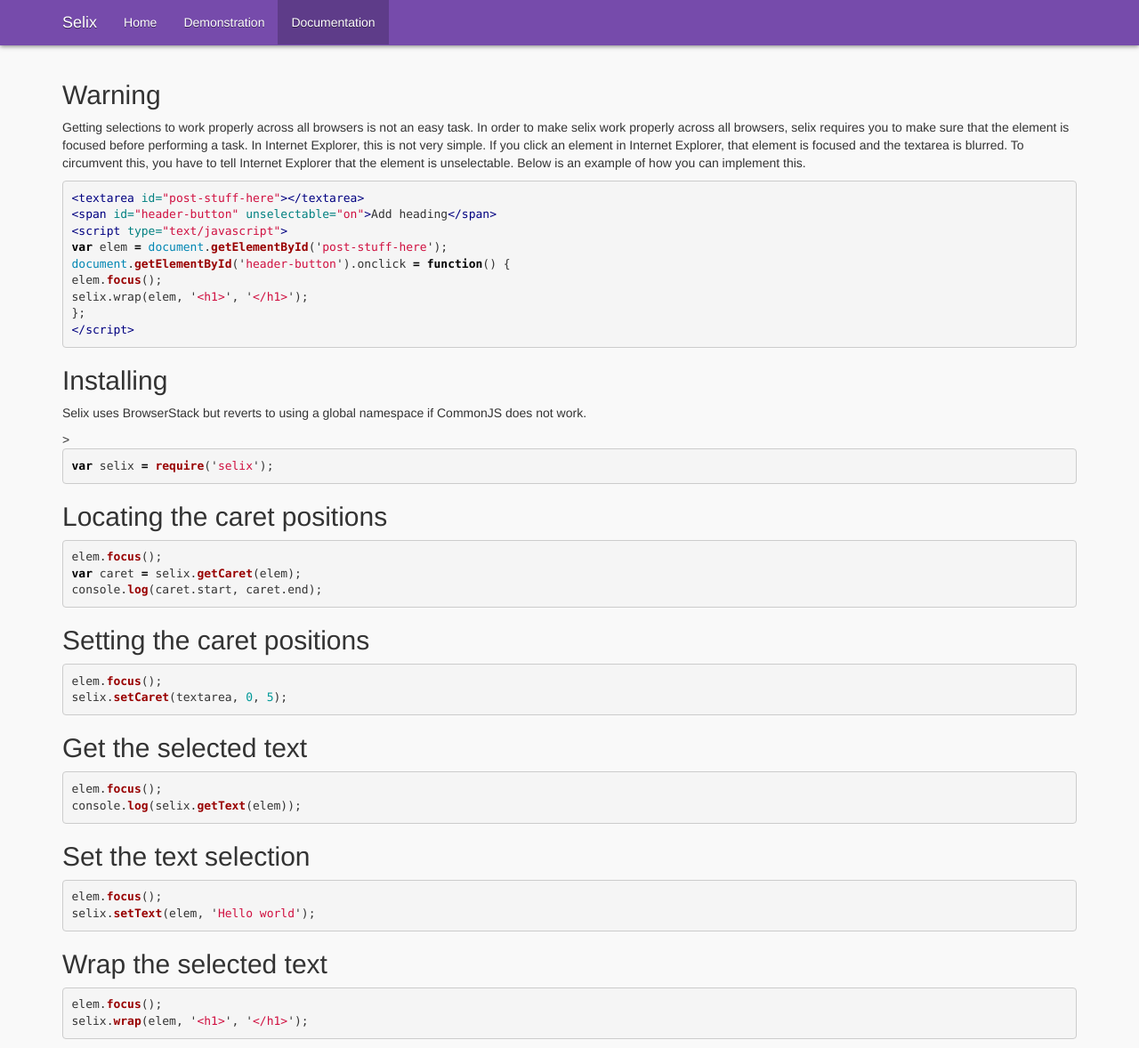
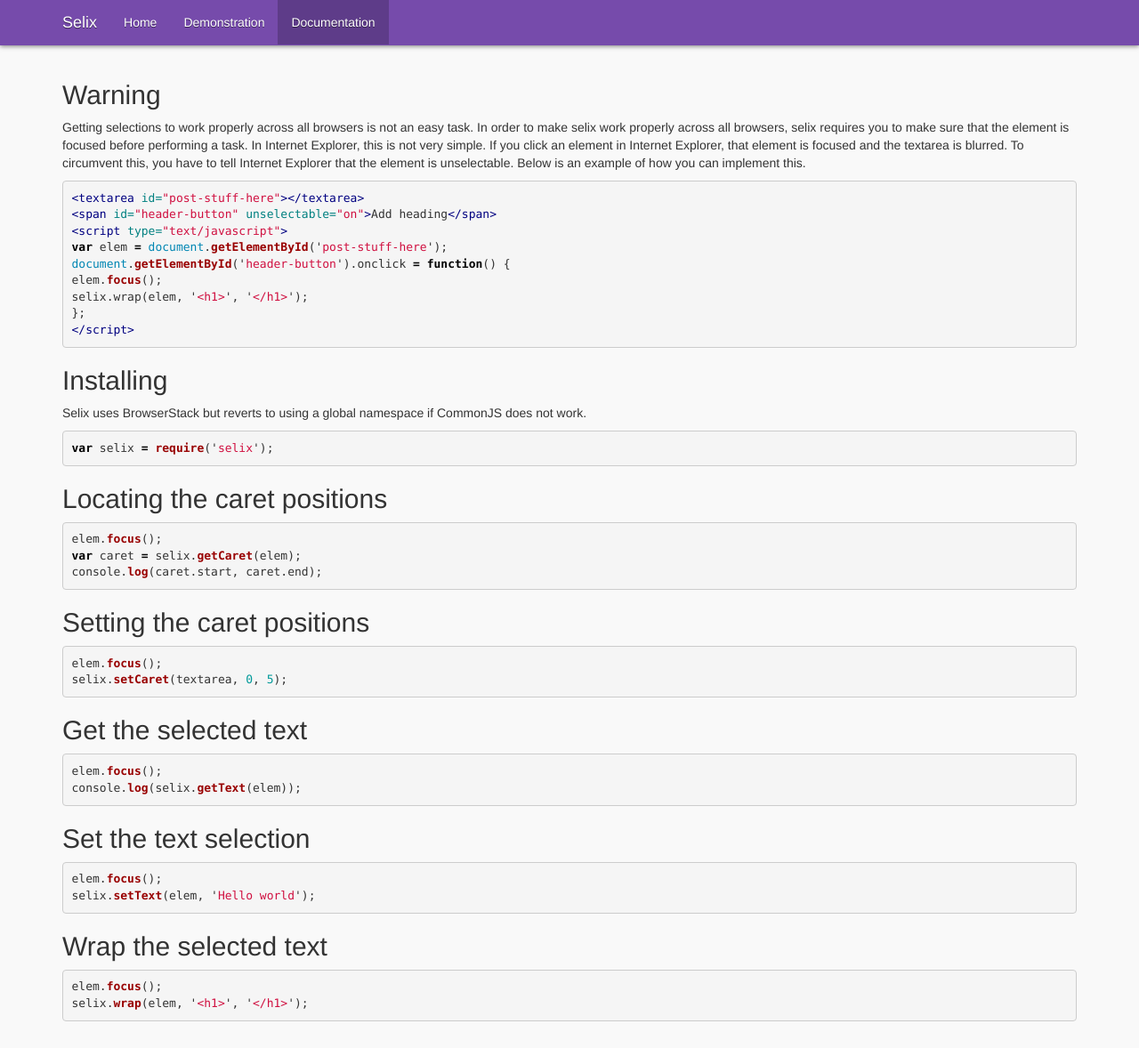
Before and after one commit to torjusti/selix, a Jekyll site: the page built from docs.html, in a window 1280 px wide and 1178 px high. Shown: the whole window at 89% size. Built offline with Jekyll 4.4.1, drawn with Linux system fonts in a browser that asks for light colours; nearby versions of some CDN libraries; Markdown is read by kramdown in place of the engine named in the settings.

Commit message:
Syntax error.

```diff
--- a/docs.html
+++ b/docs.html
@@ -20,7 +20,7 @@
 </script>
 {% endhighlight %}
   <h2>Installing</h2>
-  <p>Selix uses BrowserStack but reverts to using a global namespace if CommonJS does not work.</p>>
+  <p>Selix uses BrowserStack but reverts to using a global namespace if CommonJS does not work.</p>
 {% highlight js %}
 var selix = require('selix');
 {% endhighlight %}
```
